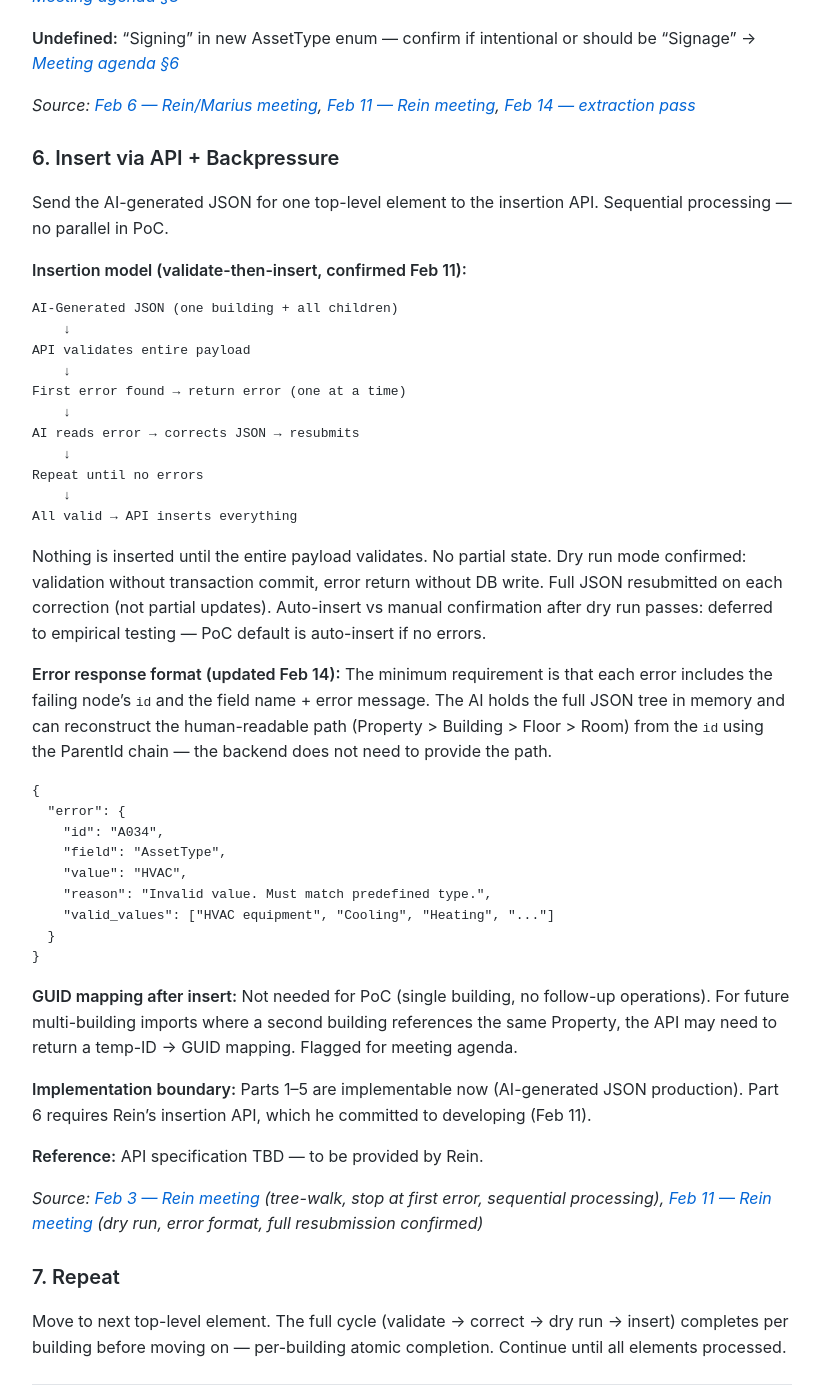
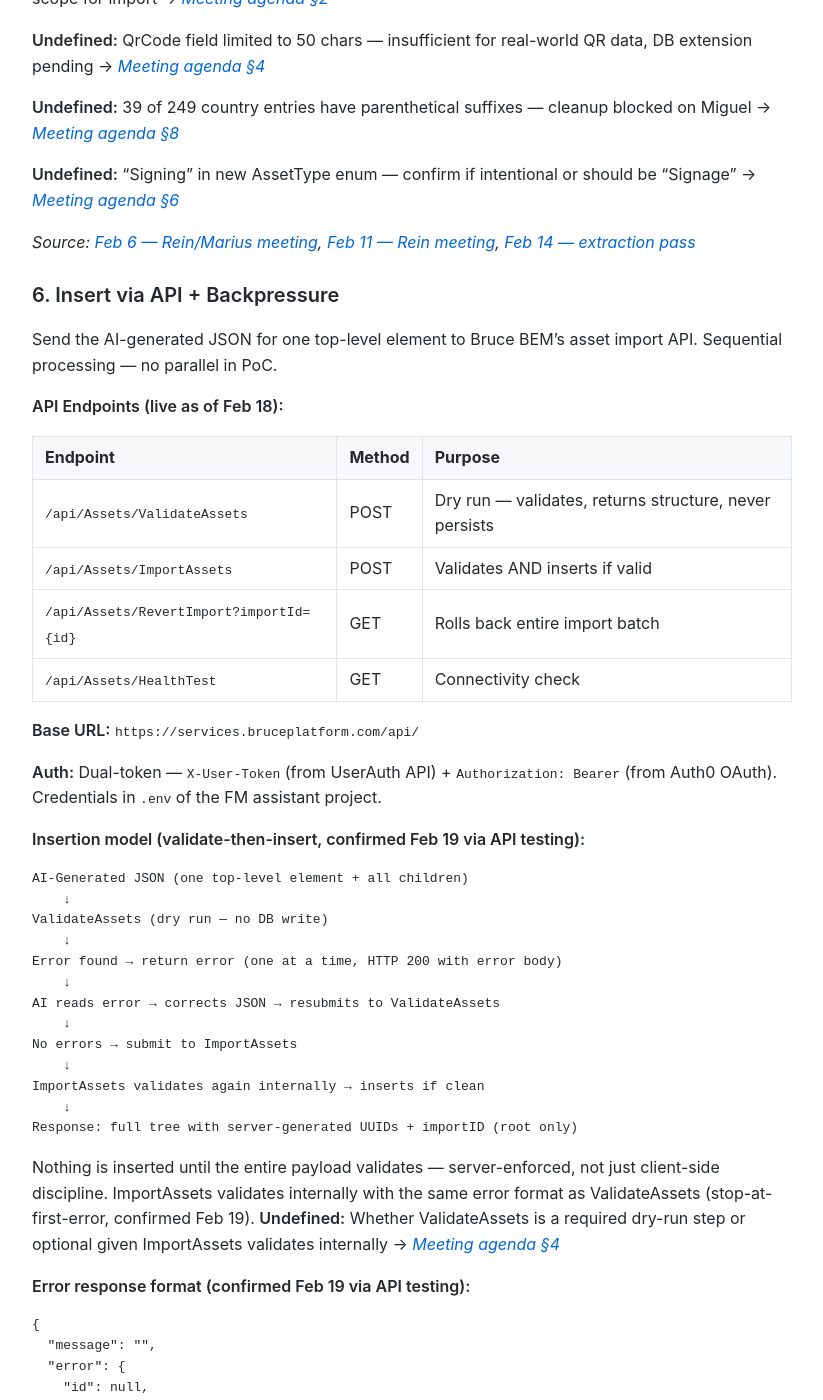
Before and after one commit to MariusWilsch/public-wilsch-ai-pages, a Jekyll site: the page built from project/archibus-fm-assistant/chain-1b-step3-design.md, in a window 1280 px wide and 1400 px high, scrolled down 8109 px. Shown: the whole window, without its empty margins (228-1051 px from the left). Built offline with Jekyll 4.4.1, drawn with Linux system fonts in a browser that asks for light colours; our own code applies the rules of GitHub Pages for plain Markdown files; some of the changed text lies outside the part shown.

Commit message:
Sync from hippocampus 2026-02-19

````diff
--- a/project/archibus-fm-assistant/chain-1b-step3-design.md
+++ b/project/archibus-fm-assistant/chain-1b-step3-design.md
@@ -143,13 +143,15 @@ Transform the flat table (equipment rows + generated location assets from Part 4
 
 The [AssetImportDescription — Fields Assets sheet](https://docs.google.com/spreadsheets/d/12xs98WKdpTLHz8U6mccOXo5clFwCqvOviuEch_VNMTw/edit) assigns each of the 36 import fields to a tier. The sheet is the authoritative field-level reference.
 
-**AI Required** — fields the insert will fail without. Name identifies the asset. AssetType classifies it (ENUM — determines hierarchy level for location assets, equipment category for equipment). Id and ParentId are temporary reference keys: AI sources them from the client's Asset Code / Parent Code columns (or generates numbered IDs if the client has none). Bruce replaces these with GUIDs on insert, but the temp IDs are necessary so children can reference their parents within the JSON.
+**AI Required** — fields the insert will fail without. Name identifies the asset. AssetType classifies it (ENUM — determines hierarchy level for location assets, equipment category for equipment). These two fields are the only ones the API enforces as mandatory. The `children` array expresses parent-child relationships through nesting — the server auto-generates UUIDs for each node and auto-wires ParentId from the tree structure. Id and ParentId are accepted but optional: if AI provides a string Id (e.g., client Asset Code), the server maps it to OtherCode for traceability. If omitted, the server generates both. **Undefined:** Confirm with Rein whether ParentId should still be provided explicitly despite the server deriving it from nesting → *[Meeting agenda §1](https://mariuswilsch.github.io/public-wilsch-ai-pages/project/archibus-fm-assistant/rein-meeting-agenda-api-reconciliation)*
 
 **AI Optional** — all other AI-filled fields. The rule: if the client's source data has a value, map it. If not, omit the field from JSON entirely — don't fabricate. The API treats missing fields as null. What counts as "optional" is defined per-field in the Sheet.
 
-**Bruce** — three fields the system auto-populates on insert. **OwnerId**: the member performing the import, used for filtering assets by user. **OspId**: internal system reference. **OtherCode**: Bruce copies the client's Asset Code from the Id field here, preserving the original identifier for traceability and integrations. AI must not provide values for these.
+**Bruce (EXCLUDE list)** — three fields the system manages. Step 3's JSON builder must exclude these from output. **OwnerId**: auto-populated from the authenticated user's token — API overwrites any provided value. **OtherCode**: auto-populated from the Id field if provided — API overwrites any explicit value. **OspId**: internal system reference — API preserves any value sent (unexpected behavior, confirmed Feb 19). Defensive design: exclude all three from JSON output. **Undefined:** OspId preserved behavior — confirm with Rein whether this is intentional → *[Meeting agenda §3](https://mariuswilsch.github.io/public-wilsch-ai-pages/project/archibus-fm-assistant/rein-meeting-agenda-api-reconciliation)*
 
 **Skip** — excluded from PoC. Currently only AssignedPortfolioEmployee (requires employee list lookup, deferred to next version).
+
+**Status field clarification (updated Feb 19):** Rein merged the former AssetStatus and Status fields into a single `Status` field. StatusDetail remains a separate overflow field for unmapped column content. Status enum validation is not yet live in the API — Rein is implementing it. Country enum validation is also pending. Until both are live, the API accepts any string value for Status and Country without error feedback.
 
 **Overflow rule:** When client columns don't map to any of the 36 import fields, Step 2 evaluates each individually: relevant context overflows to StatusDetail (a 2000-char description field), irrelevant columns are skipped. This is a Step 2 decision — Step 3 executes the mapping without judgment.
 
@@ -191,38 +193,29 @@ API accepts ✅  OR  API rejects ❌ → error → AI corrects → resubmit
 
 #### JSON Structure: Generic `children`
 
-The nesting uses a generic `children` array at every level, differentiated by `type` field (which maps to AssetType ENUM). This replaced the earlier named-array design (`Buildings`, `floors`, `Rooms`) because the backend needs to process unknown-depth hierarchies with a single recursive function — named arrays would require level-specific code paths for every possible hierarchy combination.
+The nesting uses a generic `children` array at every level, differentiated by `assetType` field (ENUM). The API accepts camelCase field names. This replaced the earlier named-array design (`Buildings`, `floors`, `Rooms`) because the backend needs to process unknown-depth hierarchies with a single recursive function — named arrays would require level-specific code paths for every possible hierarchy combination.
 
 ```json
 {
-  "id": "A202",
-  "type": "Property",
-  "Name": "MyProperty Name",
+  "name": "MyProperty Name",
+  "assetType": "Property",
   "children": [
     {
-      "id": "A201",
-      "type": "Building",
-      "Name": "Building A",
-      "ParentId": "A202",
+      "name": "Building A",
+      "assetType": "Building",
       "children": [
         {
-          "id": "A204",
-          "type": "Floor",
-          "Name": "1",
-          "ParentId": "A201",
+          "name": "1",
+          "assetType": "Floor",
           "children": [
             {
-              "id": "A215",
-              "type": "Room",
-              "Name": "Room 194",
-              "ParentId": "A204",
+              "name": "Room 194",
+              "assetType": "Room",
               "children": [
                 {
-                  "id": "A034",
-                  "type": "Equipment",
-                  "Name": "Safety-008",
-                  "ParentId": "A215",
-                  "SerialNumber": "SN000034"
+                  "name": "Safety-008",
+                  "assetType": "Equipment",
+                  "serialNumber": "SN000034"
                 }
               ]
             }
@@ -234,7 +227,7 @@ The nesting uses a generic `children` array at every level, differentiated by `t
 }
 ```
 
-Both nesting and ParentId express the same parent-child relationship — the redundancy is intentional. Nesting is how AI builds the tree (structure). ParentId is how the backend inserts into a flat DB table with FK relationships (insertion). The backend walks the tree recursively, replaces temp IDs with GUIDs, and uses ParentId for foreign key assignment.
+The `children` array is the sole expression of parent-child relationships. The server walks the tree recursively, generates UUIDs for each node, and auto-wires ParentId from the nesting structure. AI does not need to provide Id or ParentId — the tree structure is sufficient. If AI provides a string Id (e.g., "A202"), the server preserves it in OtherCode for traceability but generates its own UUID regardless. (Confirmed via API testing, Feb 19.)
 
 #### Phase Model
 
@@ -258,47 +251,65 @@ Both nesting and ParentId express the same parent-child relationship — the red
 
 ### 6. Insert via API + Backpressure
 
-Send the AI-generated JSON for one top-level element to the insertion API. Sequential processing — no parallel in PoC.
+Send the AI-generated JSON for one top-level element to Bruce BEM's asset import API. Sequential processing — no parallel in PoC.
 
-**Insertion model (validate-then-insert, confirmed Feb 11):**
+**API Endpoints (live as of Feb 18):**
+
+| Endpoint | Method | Purpose |
+|----------|--------|---------|
+| `/api/Assets/ValidateAssets` | POST | Dry run — validates, returns structure, never persists |
+| `/api/Assets/ImportAssets` | POST | Validates AND inserts if valid |
+| `/api/Assets/RevertImport?importId={id}` | GET | Rolls back entire import batch |
+| `/api/Assets/HealthTest` | GET | Connectivity check |
+
+**Base URL:** `https://services.bruceplatform.com/api/`
+
+**Auth:** Dual-token — `X-User-Token` (from UserAuth API) + `Authorization: Bearer` (from Auth0 OAuth). Credentials in `.env` of the FM assistant project.
+
+**Insertion model (validate-then-insert, confirmed Feb 19 via API testing):**
 
 ```
-AI-Generated JSON (one building + all children)
+AI-Generated JSON (one top-level element + all children)
     ↓
-API validates entire payload
+ValidateAssets (dry run — no DB write)
     ↓
-First error found → return error (one at a time)
+Error found → return error (one at a time, HTTP 200 with error body)
     ↓
-AI reads error → corrects JSON → resubmits
+AI reads error → corrects JSON → resubmits to ValidateAssets
     ↓
-Repeat until no errors
+No errors → submit to ImportAssets
     ↓
-All valid → API inserts everything
+ImportAssets validates again internally → inserts if clean
+    ↓
+Response: full tree with server-generated UUIDs + importID (root only)
 ```
 
-Nothing is inserted until the entire payload validates. No partial state. Dry run mode confirmed: validation without transaction commit, error return without DB write. Full JSON resubmitted on each correction (not partial updates). Auto-insert vs manual confirmation after dry run passes: deferred to empirical testing — PoC default is auto-insert if no errors.
+Nothing is inserted until the entire payload validates — server-enforced, not just client-side discipline. ImportAssets validates internally with the same error format as ValidateAssets (stop-at-first-error, confirmed Feb 19). **Undefined:** Whether ValidateAssets is a required dry-run step or optional given ImportAssets validates internally → *[Meeting agenda §4](https://mariuswilsch.github.io/public-wilsch-ai-pages/project/archibus-fm-assistant/rein-meeting-agenda-api-reconciliation)*
 
-**Error response format (updated Feb 14):** The minimum requirement is that each error includes the failing node's `id` and the field name + error message. The AI holds the full JSON tree in memory and can reconstruct the human-readable path (Property > Building > Floor > Room) from the `id` using the ParentId chain — the backend does not need to provide the path.
+**Error response format (confirmed Feb 19 via API testing):**
 
 ```json
 {
+  "message": "",
   "error": {
-    "id": "A034",
+    "id": null,
     "field": "AssetType",
-    "value": "HVAC",
-    "reason": "Invalid value. Must match predefined type.",
-    "valid_values": ["HVAC equipment", "Cooling", "Heating", "..."]
+    "value": "InvalidType999",
+    "reason": "Invalid AssetType",
+    "valid_values": ["Air Cooling", "Building", "Equipment", "Floor", "..."]
   }
 }
 ```
 
-**GUID mapping after insert:** Not needed for PoC (single building, no follow-up operations). For future multi-building imports where a second building references the same Property, the API may need to return a temp-ID → GUID mapping. Flagged for meeting agenda.
+Errors return HTTP 200 — caller must check for a non-null `error` key, not HTTP status codes. The error identifies the failing field, the submitted value, the reason, and the valid options (for enum fields). The `id` field in the error is null when no Id was provided in the request — if AI provides string Ids, the error will reference the failing node's Id.
 
-**Implementation boundary:** Parts 1–5 are implementable now (AI-generated JSON production). Part 6 requires Rein's insertion API, which he committed to developing (Feb 11).
+**importID + RevertImport:** Each successful ImportAssets call returns an `importID` (UUID) on the root node. Children's importID is null (batch import). RevertImport rolls back all assets tagged with that importID. This is a human safety net for semantic issues discovered post-import — not part of the AI backpressure loop. The best undo is not needing one.
 
-**Reference:** API specification TBD — to be provided by Rein.
+**GUID mapping (updated Feb 19):** Available for free in the ImportAssets response. The response returns the full tree with server-generated UUIDs for every node. For PoC (one top-level element per call), this is informational. Post-PoC, the response UUIDs enable multi-element imports where subsequent elements reference parent UUIDs from earlier imports.
 
-*Source: [Feb 3 — Rein meeting](https://app.fireflies.ai/view/01KGHJWSXV7Y7FP822SKS9VBHW) (tree-walk, stop at first error, sequential processing), [Feb 11 — Rein meeting](https://app.fireflies.ai/view/01KH67KMEA533C0VVJWH7FE63D) (dry run, error format, full resubmission confirmed)*
+**Reference:** [API reference 2026-02-18.json](API spec provided by Rein) — OpenAPI 3.0.4 spec. [FM assistant .env](credentials for auth).
+
+*Source: [Feb 3 — Rein meeting](https://app.fireflies.ai/view/01KGHJWSXV7Y7FP822SKS9VBHW), [Feb 11 — Rein meeting](https://app.fireflies.ai/view/01KH67KMEA533C0VVJWH7FE63D), [Feb 19 — API testing session]()*
 
 ### 7. Repeat
 
@@ -315,18 +326,18 @@ Move to next top-level element. The full cycle (validate → correct → dry run
 | **Sequential first** | No parallel processing in PoC | Feb 3 | Rein meeting |
 | **AI creates JSON** | With Bruce BEM field names from Step 2 mapping | Feb 3 | Rein meeting |
 | **No interactive editing** | AI proposes/processes hierarchy, doesn't modify Excel | Feb 3 | Rein meeting |
-| **AI provides temp IDs** | Id = client Asset Code, ParentId = parent's Asset Code. Backend replaces with GUIDs on insert. If client has no codes, AI generates numbered IDs. | Feb 14 | Rein chat |
+| **Id/ParentId optional** | Server generates UUIDs and auto-wires ParentId from nesting. If AI provides a string Id, server maps it to OtherCode. Id and ParentId are could-have, not must-have. | Feb 19 | API testing |
 | **Lowest level attachment** | Equipment attaches to lowest known hierarchy level. Empty = fallback up. | Feb 3 | Rein, Feb 3 meeting |
 | **Generic `children` array** | All child nodes use `children` key, differentiated by `type` field (AssetType). Enables single recursive function for unknown-depth hierarchies. | Feb 14 | Rein, Feb 14 chat |
-| **ParentId = intentional redundancy** | Both nesting and ParentId express parent-child. Nesting = AI builds tree. ParentId = backend inserts to flat DB with FK. | Feb 14 | Rein chat |
+| **Nesting = sole relationship** | children[] array is the sole expression of parent-child. Server derives ParentId from nesting structure. | Feb 19 | API testing |
 | **Same schema for all levels** | Location assets and equipment are all rows in the same assets table, differentiated by AssetType. | Feb 6 | AssetImportDescription |
-| **Parts 1-5 now, 6 after API** | JSON generation is implementable. Insertion requires Rein's API. | Feb 11 | Extraction pass session |
+| **API live** | All endpoints live (ValidateAssets, ImportAssets, RevertImport). Full pipeline implementable. | Feb 18 | Rein delivery |
 | **Floor All as-is** | Create Floor "All" as a real location asset. No special-casing — standard recursive fallback applies. | Feb 11 | Rein, Feb 11 meeting |
 | **Recursive fallback unconditional** | Climb up hierarchy regardless of floor value. No exceptions. | Feb 11 | Rein, Feb 11 meeting |
 | **Excel = field name source** | AssetImportDescription "Fields Assets" sheet is authoritative for JSON field names. API auto-converts casing. | Feb 11 | Rein, Feb 11 meeting |
 | **Country = name match** | Fuzzy-match to country name (column A), not code_2. Exact string required. | Feb 11 | Rein, Feb 11 meeting |
 | **Omit empty fields** | Don't include empty fields in JSON body. API treats missing as null. | Feb 11 | Rein, Feb 11 meeting (pending test confirmation) |
-| **Manufacturer → StatusDetail** | No manufacturer field. Combine into StatusDetail as overflow. | Feb 11 | Rein, Feb 11 meeting |
+| **Manufacturer → StatusDetail (under review)** | API has brandSpecific and modelSpecific fields. Mapping may change — flagged for Rein. | Feb 19 | API spec |
 | **OtherCode = Bruce auto-fill** | Bruce copies client Asset Code (from Id field) to OtherCode automatically. AI does not touch this field. | Feb 14 | AssetImportDescription update |
 | **Error format = Id-based** | Error response must include failing node's `id` + field + error. AI self-constructs paths from ParentId chain. | Feb 14 | Extraction pass |
 | **Dry run confirmed** | Validate without inserting. Only insert after all validations pass. | Feb 11 | Rein, Feb 11 meeting |
@@ -335,6 +346,13 @@ Move to next top-level element. The full cycle (validate → correct → dry run
 | **StatusDetail overflow = Step 2 decision** | Step 2 evaluates unmapped columns: overflow to StatusDetail or skip. Step 3 executes without judgment. | Feb 14 | Extraction pass |
 | **Phase model** | Phase 1 (Steps 1+2) = interactive. Phase 2 (Step 3) = execution + back-pressure. | Feb 14 | Extraction pass |
 | **AssetType enum updated** | New 23-type facility list replaces old. Other categories (Employee, IT, Location) unchanged. | Feb 14 | Rein chat |
+| **EXCLUDE list** | JSON builder must exclude ownerId, ospId, otherCode. Server manages these. | Feb 19 | API testing |
+| **Status field merged** | Rein merged AssetStatus + Status into single Status field. Enum validation pending. | Feb 19 | Rein Teams chat |
+| **Error format = HTTP 200** | Errors return HTTP 200 with {error: {field, value, reason, valid_values}}. Check error key, not status code. | Feb 19 | API testing |
+| **ImportAssets validates internally** | ImportAssets has same validation as ValidateAssets. Stop-at-first-error server-enforced. | Feb 19 | API testing |
+| **importID = batch tag** | Server-generated UUID on root per ImportAssets call. Children get null. RevertImport rolls back by importID. | Feb 19 | API testing |
+| **RevertImport = human safety net** | Not part of AI backpressure loop. For semantic issues discovered post-import. | Feb 19 | Extraction pass |
+| **GUID mapping free** | ImportAssets response returns full tree with server UUIDs. Post-PoC: enables multi-element reference. | Feb 19 | API testing |
 
 ---
 
@@ -348,6 +366,8 @@ Move to next top-level element. The full cycle (validate → correct → dry run
 - [Processed Excel Table.xlsx](https://docs.google.com/spreadsheets/d/13Q_P-zbFjbN7VIi4YUWi6bPYDuTxeziK/edit) — data after processing (equipment + generated location assets)
 - [Project Index](https://mariuswilsch.github.io/public-wilsch-ai-pages/project/archibus-fm-assistant/transcript-index-373) — design docs, meeting agendas, data artifacts, transcripts
 - Countries Data enum (provided by Rein Feb 11, 249 entries) — country name matching reference
+- [API reference 2026-02-18.json](/Users/verdant/Downloads/API reference 2026 02 18.json) — OpenAPI 3.0.4 spec for Bruce BEM AI endpoints (ValidateAssets, ImportAssets, RevertImport)
+- [Rein meeting agenda — API reconciliation](https://mariuswilsch.github.io/public-wilsch-ai-pages/project/archibus-fm-assistant/rein-meeting-agenda-api-reconciliation) — 6 undefined items from Feb 19 extraction pass
 
 **Session:**
 - `/Users/verdant/.claude/projects/-Users-verdant-Documents-projects-billable-ARCHIBUS--archibus-fm-assistant/1443f1aa-f108-4e27-94ba-d2954cc26dc5.jsonl`
@@ -355,3 +375,4 @@ Move to next top-level element. The full cycle (validate → correct → dry run
 - `/Users/verdant/.claude/projects/-Users-verdant-Documents-projects-billable-ARCHIBUS--archibus-fm-assistant/494332f2-3f40-4c9b-9d96-43e84c3f2441.jsonl`
 - `/Users/verdant/.claude/projects/-Users-verdant-Documents-projects-billable-ARCHIBUS--archibus-fm-assistant/7f5bcc28-c0af-4433-a1fb-2ea60171bdee.jsonl`
 - `/Users/verdant/.claude/projects/-Users-verdant-Documents-projects-billable-ARCHIBUS--archibus-fm-assistant/972b54f8-3fad-4090-8636-562ba06ccc28.jsonl`
+- `/Users/verdant/.claude/projects/-Users-verdant-Documents-projects-billable-MariusWilsch--archibus-bulk-import/aee03387-ce21-4f51-9da1-b34b930d7247.jsonl`
````
